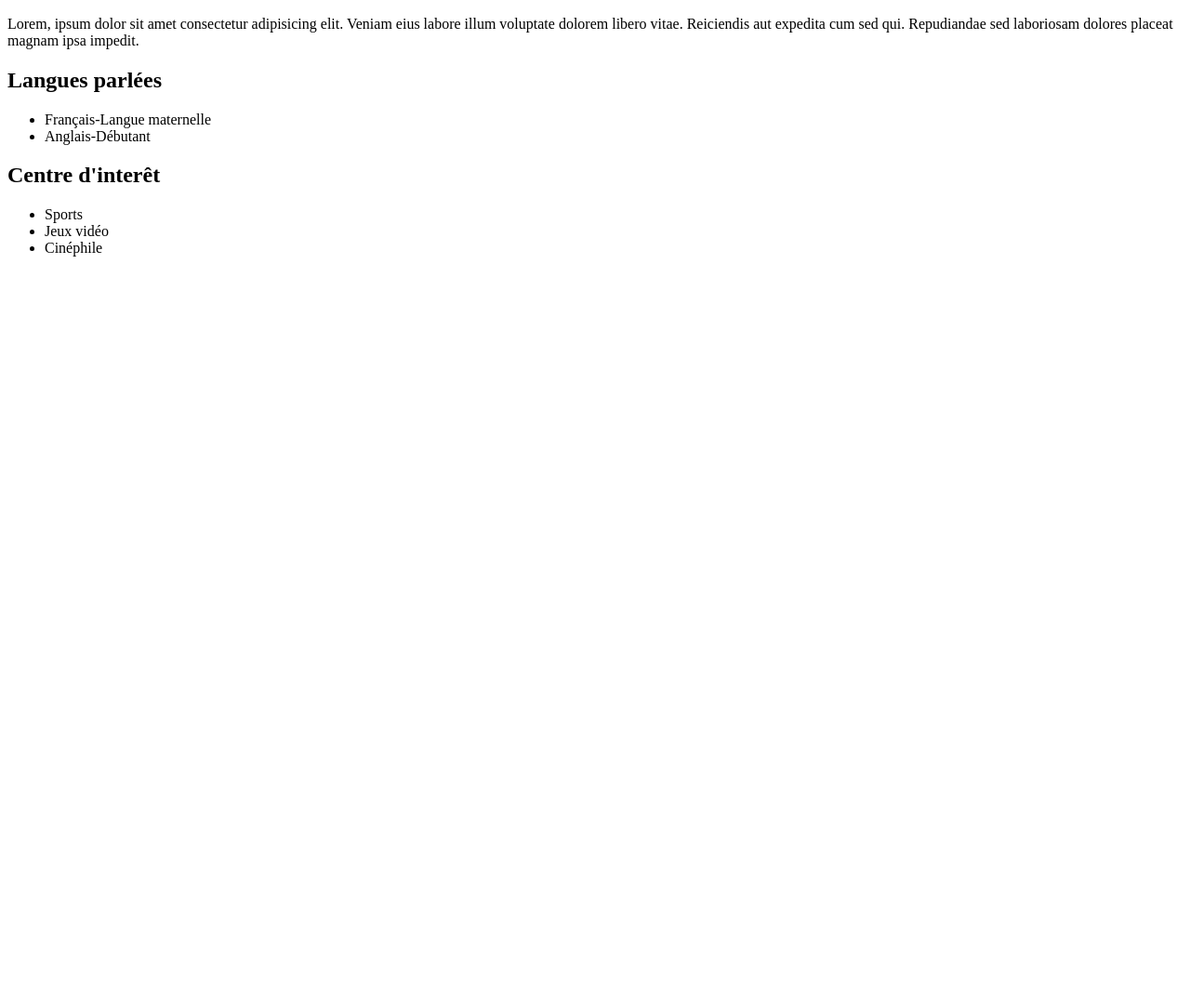
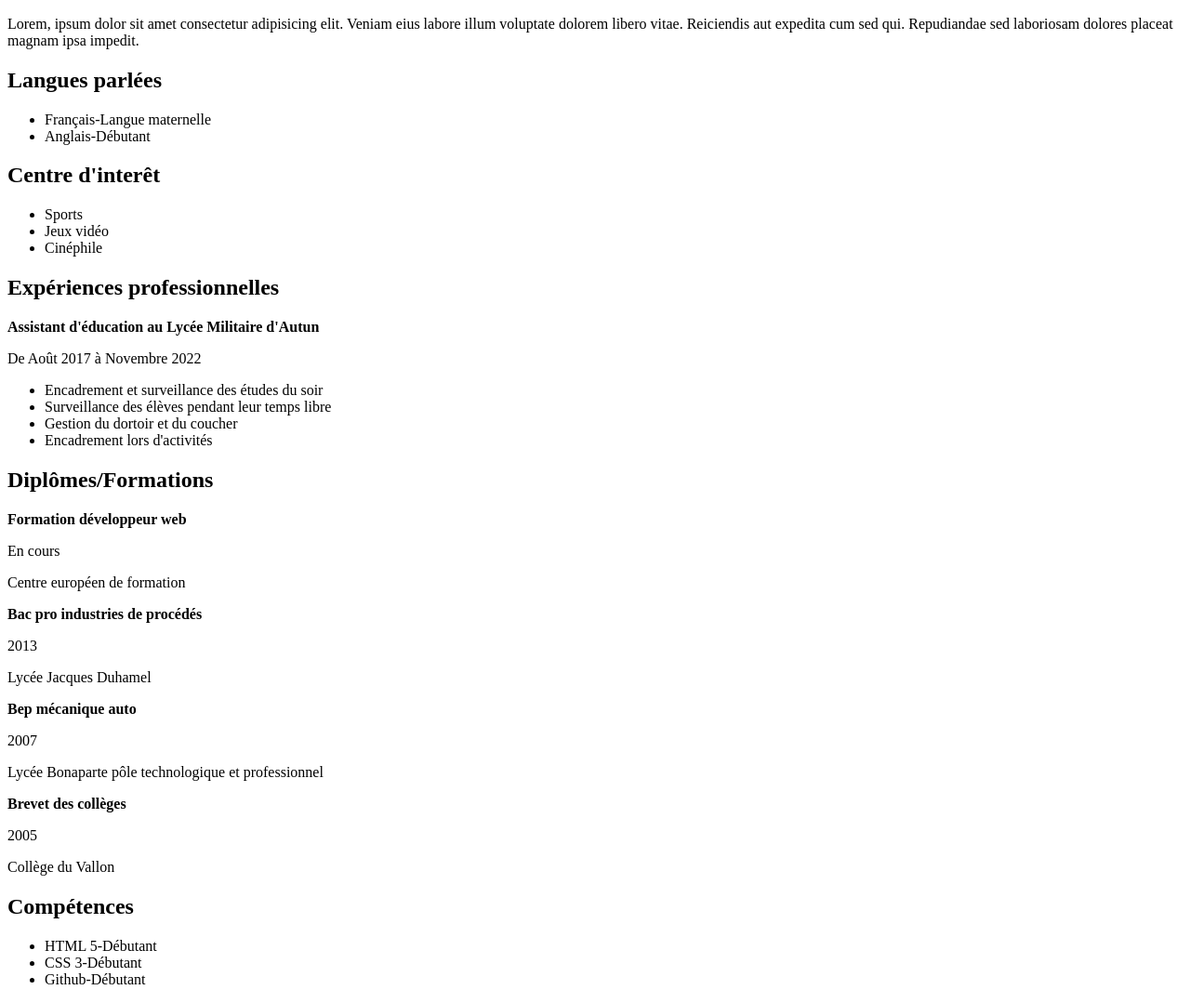
Before and after one commit to mns-9/mon-CV, a plain HTML site: page index.html in a window 1280 px wide. Shown: the part 800-1879 px from the top of the page at 93% size. Before the commit the page ends 1092 px from the top, so only its background shows below. Drawn offline with Linux system fonts and the light colour scheme.

Commit message:
add section

```diff
--- a/index.html
+++ b/index.html
@@ -8,7 +8,7 @@
 <body>
     <header>
         <figure>
-            <img src="./Images/profil.png" alt="Avatar Homme">
+            <a href="./Images/profil.png" target="_blank"><img src="./Images/profil.png" alt="Avatar Homme"></a>
             <!--<a href="https://www.flaticon.com/fr/icones-gratuites/utilisateur" title="utilisateur icônes">Utilisateur icônes créées par Freepik - Flaticon</a>-->
             <h1>JOHN DOE</h1>
             <p>Développeur web junior</p>
@@ -41,6 +41,40 @@
                 </ul>
             </div>
         </aside>
+        <section>
+            <h2>Expériences professionnelles</h2>
+            <p><strong>Assistant d'éducation au Lycée Militaire d'Autun</strong></p>
+            <p>De Août 2017 à Novembre 2022</p>
+            <ul>
+                <li>Encadrement et surveillance des études du soir</li>
+                <li>Surveillance des élèves pendant leur temps libre</li>
+                <li>Gestion du dortoir et du coucher</li>
+                <li>Encadrement lors d'activités</li>
+            </ul>
+        </section>
+        <section>
+            <h2>Diplômes/Formations</h2>
+            <p><strong>Formation développeur web</strong></p>
+            <p>En cours</p>
+            <p>Centre européen de formation</p>
+            <p><strong>Bac pro industries de procédés</strong></p>
+            <p>2013</p>
+            <p>Lycée Jacques Duhamel</p>
+            <p><strong>Bep mécanique auto</strong></p>
+            <p>2007</p>
+            <p>Lycée Bonaparte pôle technologique et professionnel</p>
+            <p><strong>Brevet des collèges</strong></p>
+            <p>2005</p>
+            <p>Collège du Vallon</p>
+        </section>
+        <section>
+            <h2>Compétences</h2>
+            <ul>
+                <li>HTML 5-Débutant</li>
+                <li>CSS 3-Débutant</li>
+                <li>Github-Débutant</li>
+            </ul>
+        </section>
     </main>
 </body>
 </html>
```
